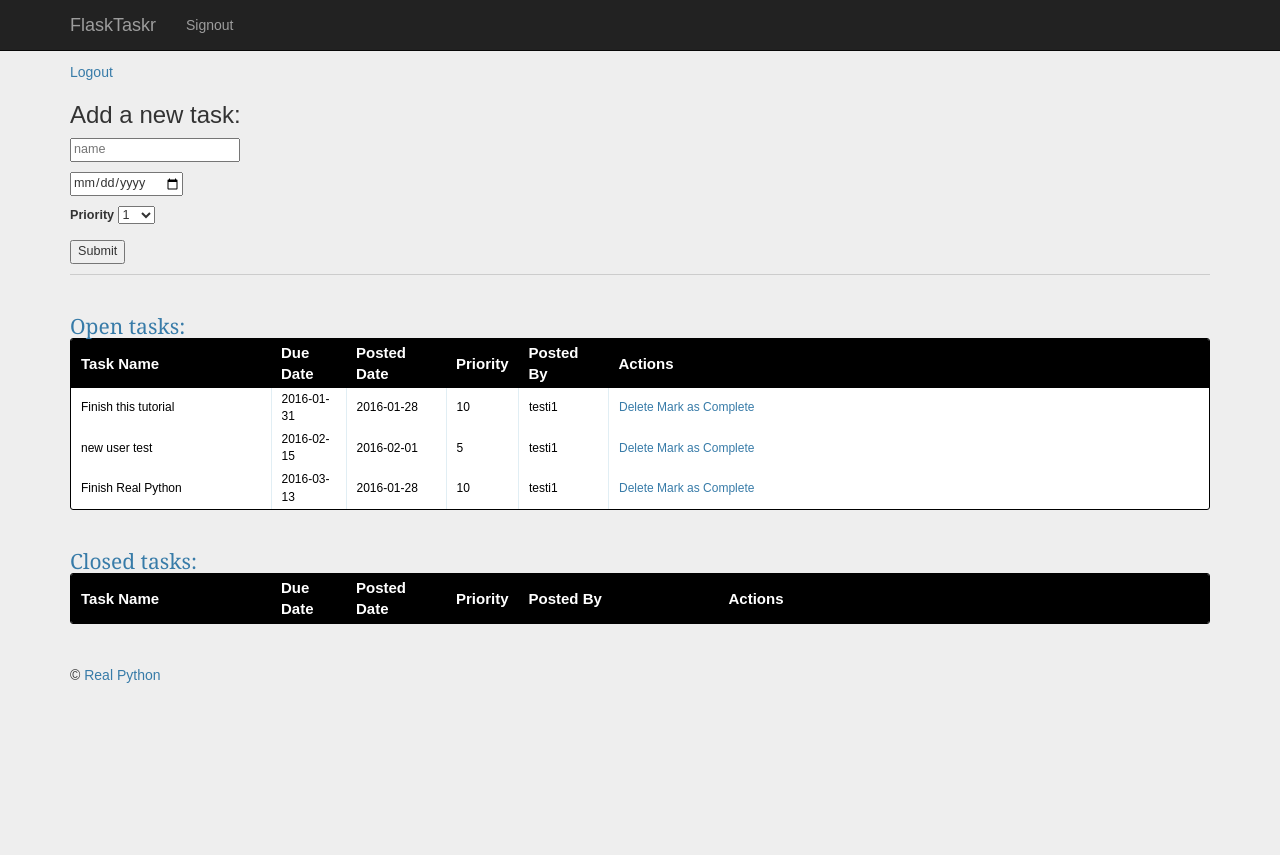
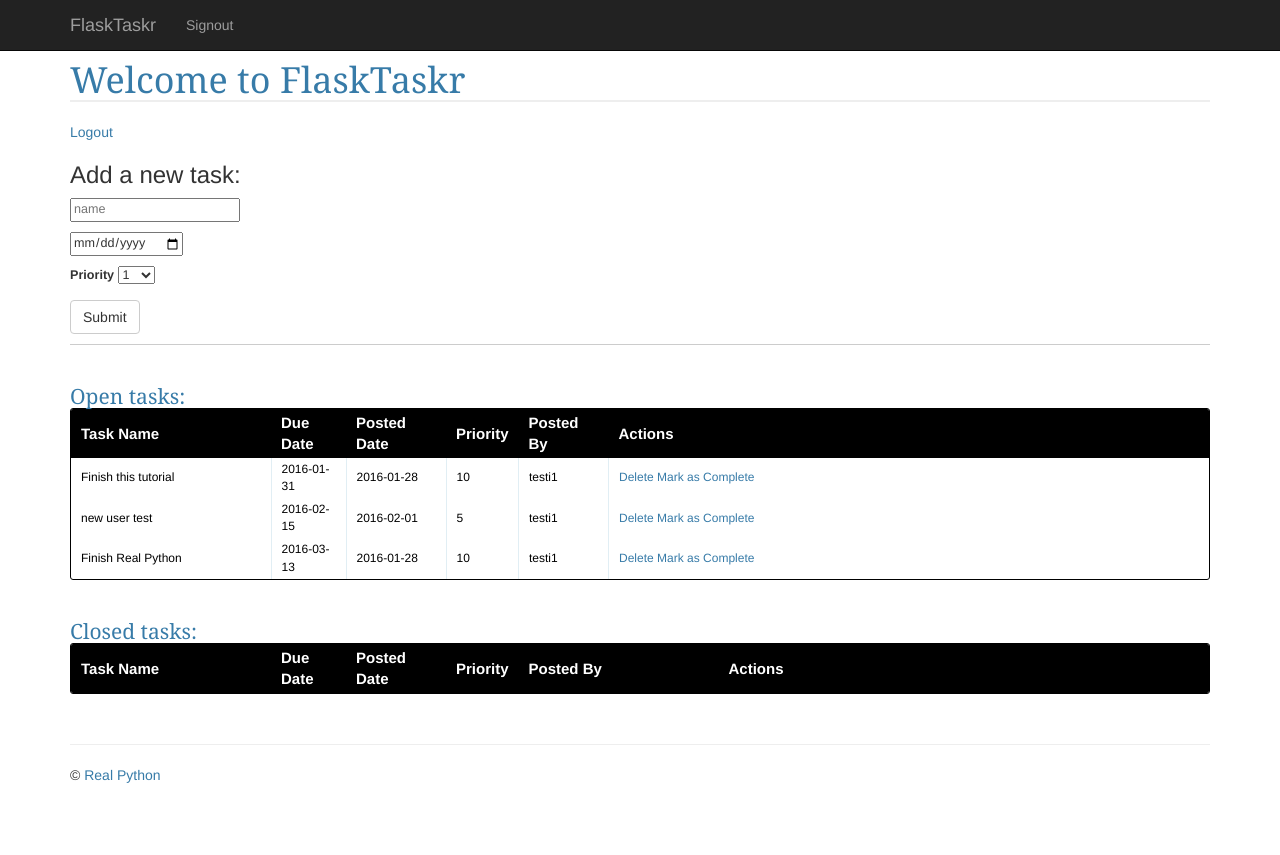
Before and after one commit to Hyvjan/flasktaskr, a Flask app: page /add/ in a window 1280 px wide. Before the commit the page ends 683 px from the top, so only its background shows below. Run offline with Flask 2, Linux system fonts and the light colour scheme; a user stored in the database is signed in; data comes from the database, SQL or seed files in the repository; both versions use the stored data as it was after the commit; lists and menus that the app fills with data are empty; some libraries are stand-ins or nearby versions.

Commit message:
Styling done and tested. On page 226.

```diff
--- a/project/static/css/main.css
+++ b/project/static/css/main.css
@@ -1,6 +1,6 @@
 body {
-font-family: sans-serif;
-background: #eee;
+padding:60px 0;
+background: #ffffff;
 }
 
 a, h1, h2 {
@@ -27,6 +27,12 @@ border: 5px solid #ccc;
 padding: 0.8em;
 background: white;
 }
+
+.footer{
+padding-top:30px;
+
+}
+
 
 .entries {
 list-style: none;
@@ -66,7 +72,6 @@ padding: 0.5em;
 .error {
 	color:red;
 	font-size: .8em;
-	background-color: #FFFFFF;
 }
 
 .datagrid table {
--- a/project/templates/tasks.html
+++ b/project/templates/tasks.html
@@ -39,7 +39,7 @@
 			{% endif %}
 		</span>
 		</p>
-		<p><input type="submit" value="Submit"></p>
+		<p><input class="btn btn-default" type="submit" value="Submit"></p>
 		</form>
 	</div>
 	<div class="entries">
```
Also changed, not shown: project/test.db.
